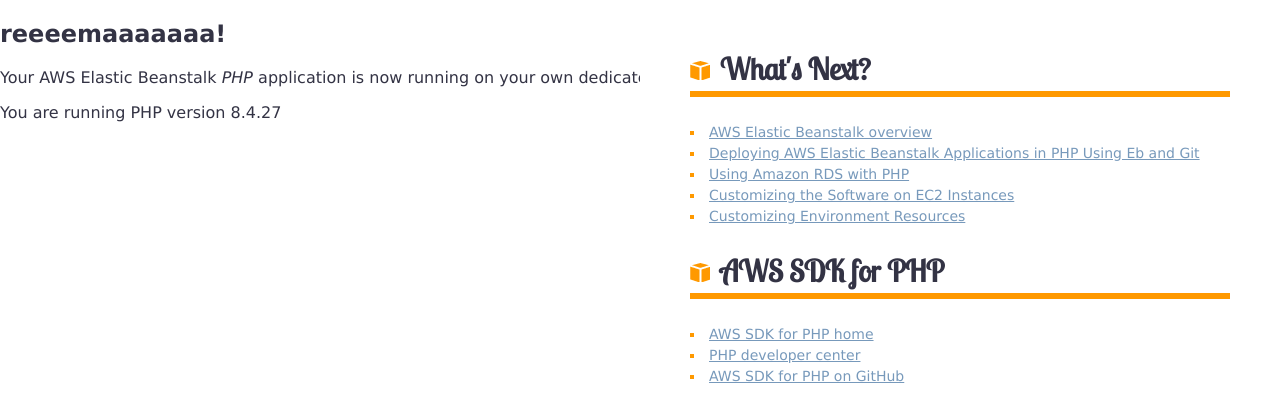
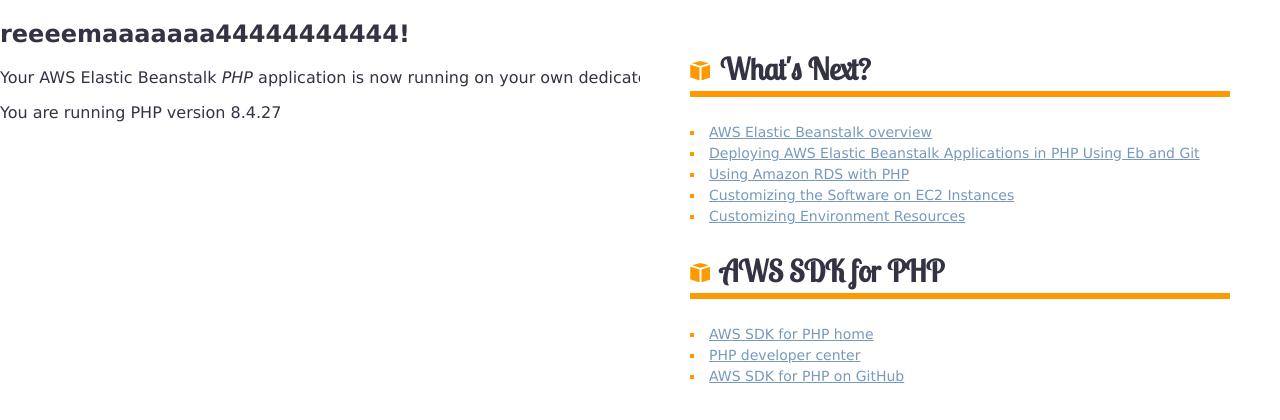
Before and after one commit to mikelbesho/test, a PHP site: page / in a window 1280 px wide. Shown: the top 420 px of the page. Run offline with PHP 8.4, Linux system fonts and the light colour scheme.

Commit message:
Update index.php

```diff
--- a/index.php
+++ b/index.php
@@ -23,7 +23,7 @@ else
 </head>
 <body>
     <section class="Congratulations">
-        <h1>reeeemaaaaaaa!</h1>
+        <h1>reeeemaaaaaaa44444444444!</h1>
         <p>Your AWS Elastic Beanstalk <em>PHP</em> application is now running on your own dedicated environment in the AWS&nbsp;Cloud</p>
         <p>You are running PHP version <?= phpversion() ?></p>
     </section>
```
